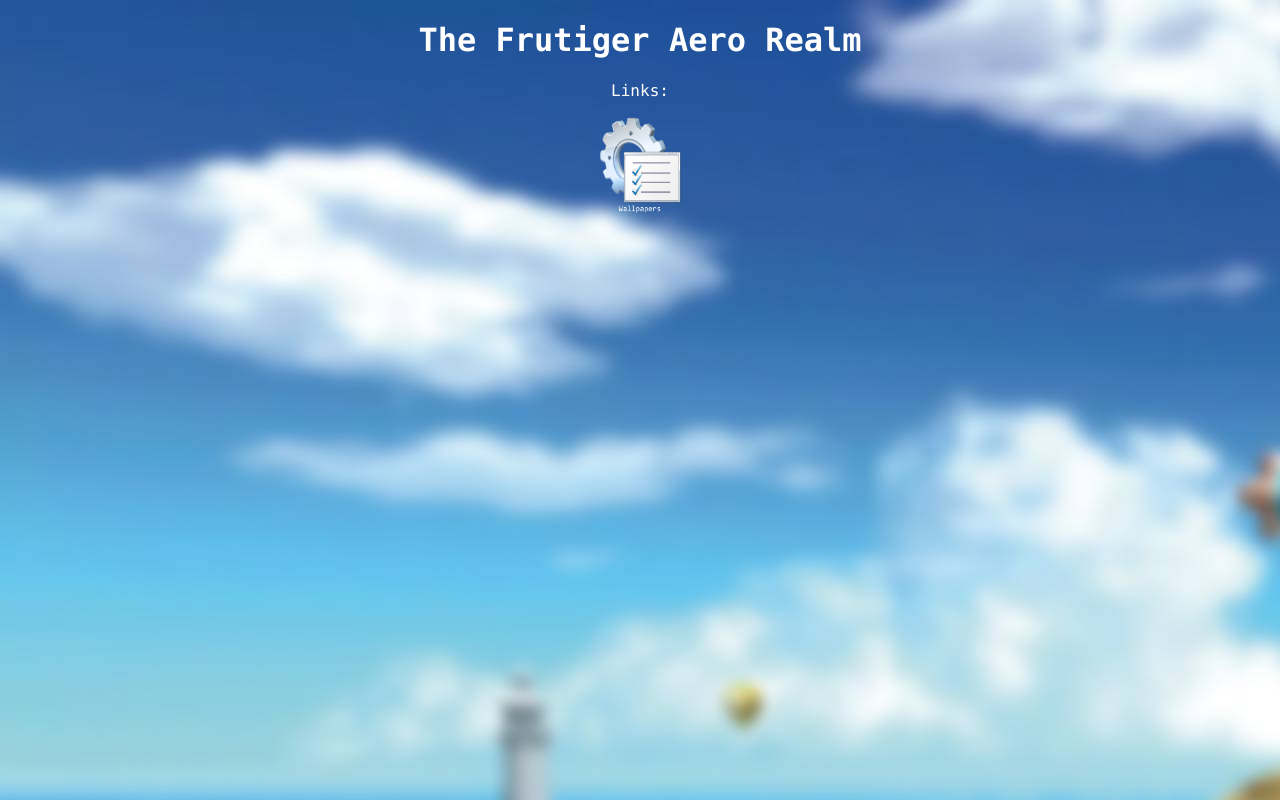
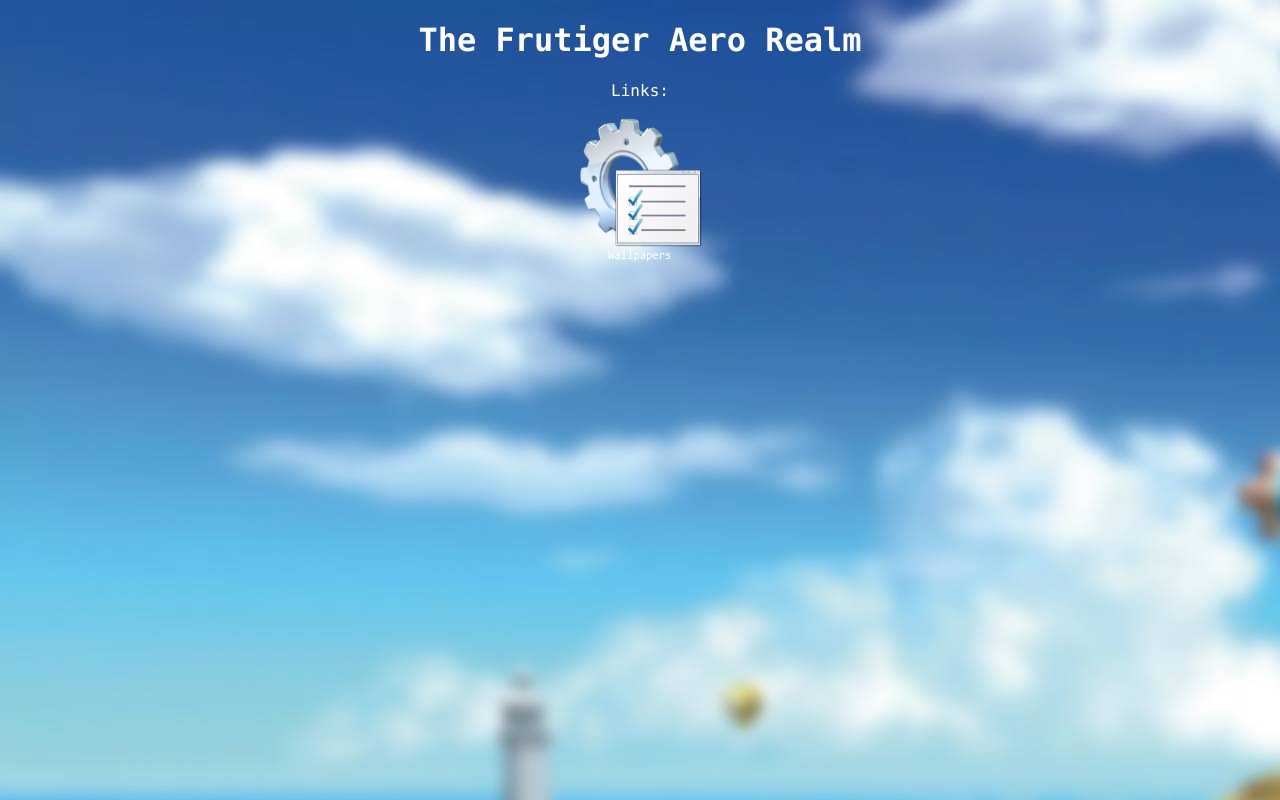
Before and after one commit to TheFrutigerAeroRealm/thefrutigeraerorealm.github.io, a plain HTML site: page index.html in a window 1280 px wide. Drawn offline with Linux system fonts and the light colour scheme.

Commit message:
Update index.html

```diff
--- a/index.html
+++ b/index.html
@@ -20,7 +20,7 @@ body {
        <center>
 <h1> The Frutiger Aero Realm </h1>
        <p> Links: </p>
-       <a href="https://google.com"> <img src="imagestore/Window044.png" alt="downloads" style="width:100px;height:100px;"> </a>
+       <a href="https://google.com"> <img src="imagestore/Window044.png" alt="downloads" style="width:150px;height:150px;"> </a>
 
 
 </body>
```
